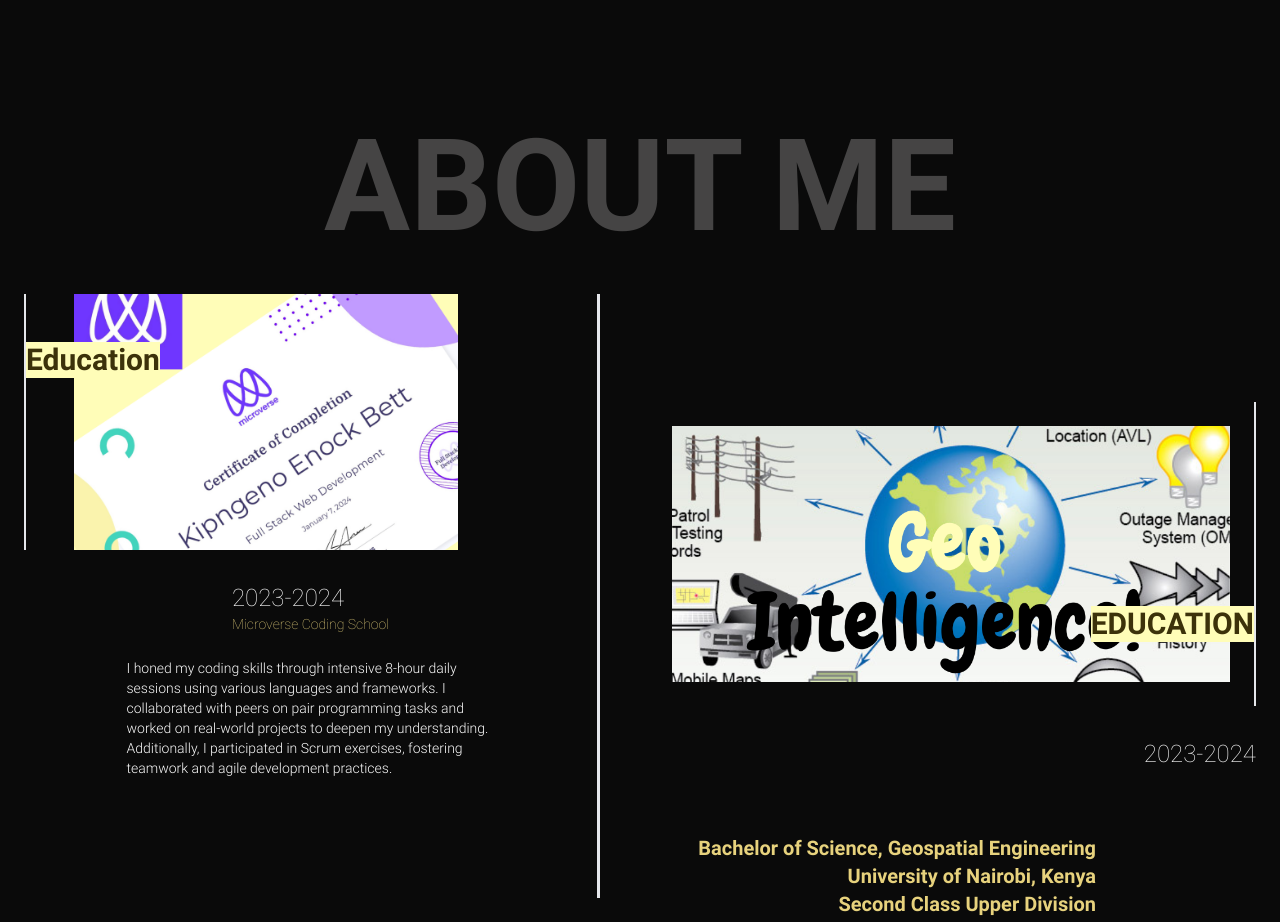
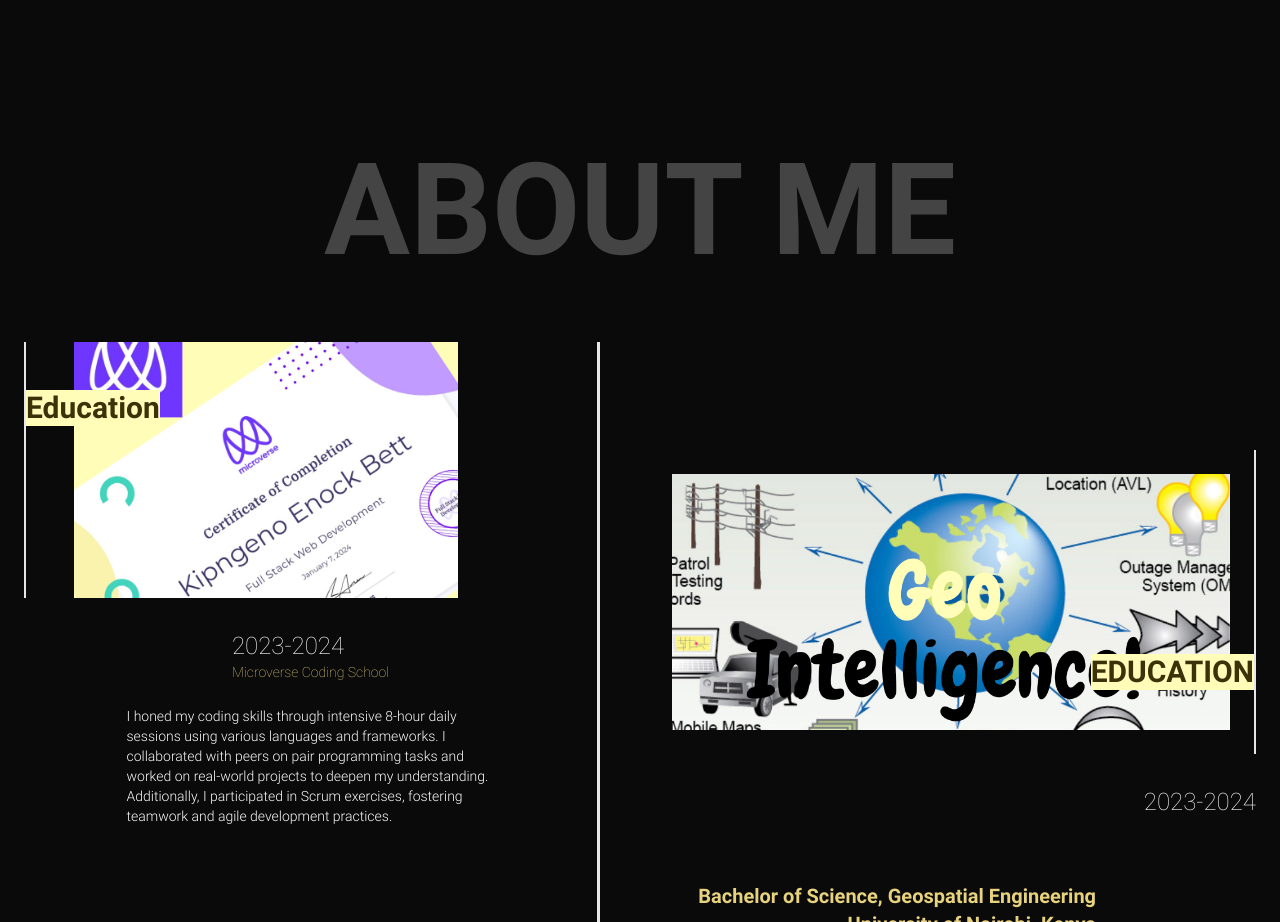
Before and after one commit to quantaqeek/check_sum, a Next.js app: page / in a window 1280 px wide. Shown: the part 4660-5582 px from the top of the page. Built offline with nearby package versions, Linux system fonts and the light colour scheme; a web font is replaced by a local one.

Commit message:
FIX: styling and page layouts

```diff
--- a/src/components/landingpage/Experience.tsx
+++ b/src/components/landingpage/Experience.tsx
@@ -5,12 +5,12 @@
   return (
     <section className="w-full min-h-screen ">
       <div className="w-full flex flex-col justify-center items-center relative p-6">
-        <article className="w-full absolute items-center mt-16 justify-center top-0 flex text-center overflow-hidden">
+        <article className="w-full  items-center mt-16  justify-center flex text-center overflow-hidden">
           <h1 className="text-7xl sm:text-8xl md:text-9xl text-tertiary-dark font-bold">
             ABOUT ME
           </h1>
         </article>
-        <div className="w-full relative mt-48 flex flex-col gap-16 md:gap-2 justify-center items-center">
+        <div className="w-full relative mt-12 flex flex-col gap-16 md:gap-2 justify-center items-center">
           <div className="w-full flex flex-col md:flex-row justify-around items-center">
             <div className="w-full mr-0 md:mr-8 lg:mr-12 max-w-full md:max-w-xl items-center justify-center border-solid border-b-[2px] md:border-r-[3px] md:border-b-[0]">
               <div className="flex flex-col gap-8 mb-16 w-full mr-0 md:mr-4 lg:mr-32">
```
